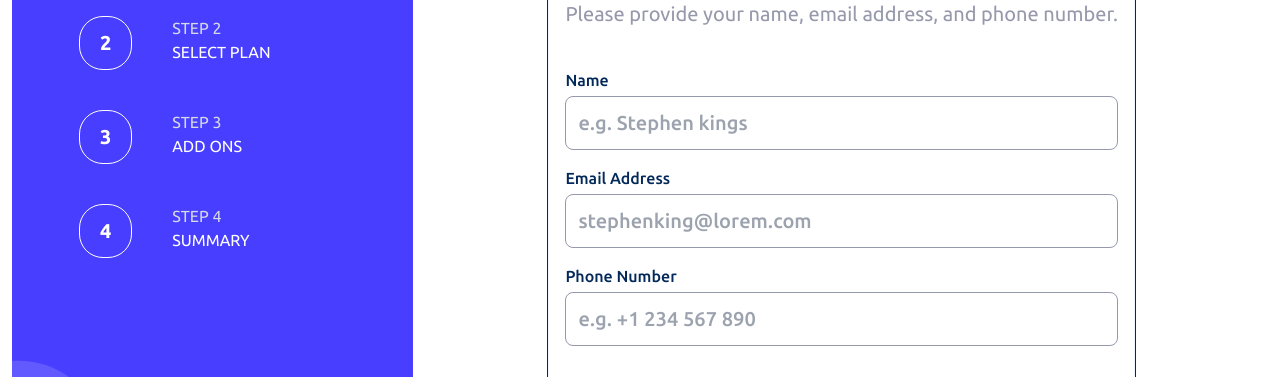
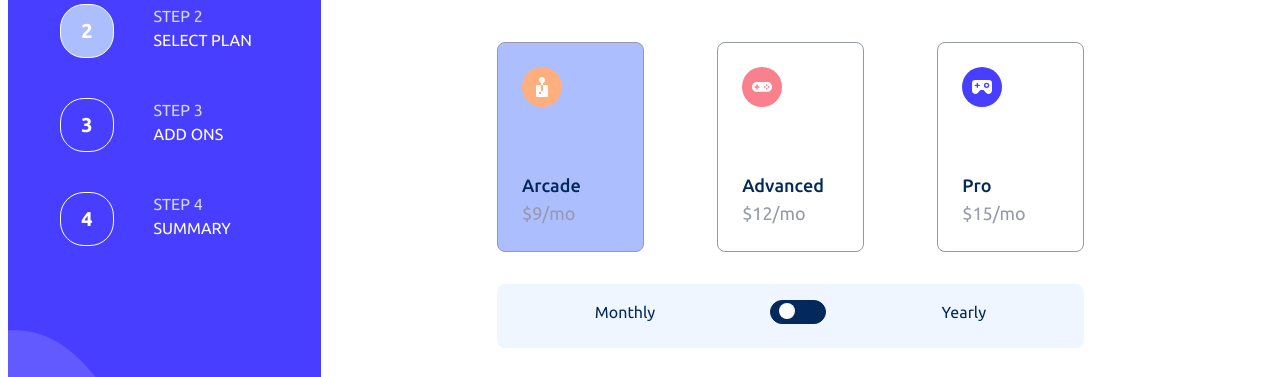
Before and after one commit to Dotjos/ghhjhh, a plain HTML site: page index.html in a window 1280 px wide. Shown: the part 154-531 px from the top of the page. Drawn offline with Linux system fonts and the light colour scheme; a web font is replaced by a local one.

Commit message:
css handles

```diff
--- a/index.html
+++ b/index.html
@@ -22,10 +22,10 @@
   </head>
   <body class="h-screen font-ubuntu bg-Magnolia xl:bg-White text-MarineBlue">
     <div
-      class="wrapper relative h-full xl:flex justify-between xl:pt-3 xl:pb-3 xl:pl-3 xl:pr-16"
+      class="wrapper relative h-full w-full xl:flex xl:static xl:justify-between xl:pr-5 xl:pl-2"
     >
       <div
-        class="illustration bg-cover w-full pt-16 h-1/3 bg-sidebarMobile xl:bg-sidebarDesktop xl:h-full xl:w-1/3 xl:rounded-b-2xl"
+        class="illustration bg-cover pt-16 h-1/3 bg-sidebarMobile xl:bg-sidebarDesktop xl:h-screen xl:w-1/4 xl:rounded-b-2xl"
       >
         <div
           class="sidebarPg flex w-2/3 ml-auto mr-auto justify-between text-White xl:block"
@@ -78,10 +78,10 @@
       </div>
 
       <div
-        class="info absolute w-full rounded-t-2xl top-1/4 h-3/4 xl:static xl:w-max xl:mr-20 xl:mt-10 2xl:w-2/5 2xl:mr-28 border border-MarineBlue"
+        class="info absolute w-full pt-4 pl-4 pr-4 h-full xl:pt-7 xl:pl-40 xl:pr-40 xl:w-3/4 rounded-t-2xl top-32 xl:static"
       >
         <div
-          class="changeSect text-MarineBlue ml-auto mr-auto border p-4 w-11/12 xl:border-4 xl:border-x-MarineBlue rounded-t-2xl border-Magnolia rounded-2xl bg-White mb-28 xl:mb-56 xl:w-full xl:h-full"
+          class="changeSect text-MarineBlue ml-auto mr-auto rounded-t-2xl p-4 rounded-2xl bg-White xl:pb-8 mb-40 xl:mb-0"
         ></div>
         <div class="attribution text-lg text-center pb-3 text-CoolGray">
           Challenge by
@@ -92,7 +92,8 @@
             >Oladotun Joseph</a
           >.
         </div>
-        <div class="footer flex justify-between bg-White p-3 h-20 2xl:text-2xl">
+
+        <div class="footer flex justify-between bg-White p-3 h-20">
           <div class="mt-auto mb-auto">
             <button class="backBut text-xl text-CoolGray font-medium hidden">
               Go back
@@ -100,7 +101,7 @@
           </div>
 
           <button
-            class="btnNext pl-4 pr-4 pt-3 pb-3 rounded-md tracking-widest border-2 bg-MarineBlue text-White xl:w-1/3 xl:pt-1 xl:pb-1 2xl:w-1/4"
+            class="btnNext pl-4 pr-4 pt-3 pb-3 rounded-md tracking-widest bg-MarineBlue text-White"
           >
             Next step
           </button>
--- a/index.js
+++ b/index.js
@@ -60,17 +60,21 @@ const pages = [
   </div>`,
   },
   {
-    html: `<h1 class="mt-7 text-3xl plans font-bold mb-4 xl:text-4xl 2xl:text-5xl">
+    html: `
+    <div class="flex mt-7 justify-between">
+    <h1 class=" text-3xl   plansl font-bold mb-4 xl:text-4xl 2xl:text-5xl">
     Select your plan
-    </h1>
+    </h1 >
+    <h1 class="text-2xl font-base emptyOne hidden text-StrawberryRed">Field is empty</h1>
+    </div>
     <p
     class="mb-5 font-normal text-lg text-CoolGray xl:pb-5 2xl:text-xl"
     >
     You have the option of monthly or yearly billing.
     </p>
-    <div class="2xl:flex 2xl:justify-between 2xl:h-2/4 2xl:mb-5">
+    <div class="xl:flex xl:justify-between xl:h-2/4 xl:mb-5">
     <div
-      class=" arcSel  border p-3 border-CoolGray rounded-lg flex mb-3  hover:border-MarineBlue 2xl:w-1/4 2xl:inline-block 2xl:p-6"
+      class=" arcSel xl:h-4/5  border p-3 border-CoolGray rounded-lg flex mb-3  hover:border-MarineBlue xl:w-1/4 xl:inline-block xl:p-6"
     >
       <img
         class="align-text-bottom"
@@ -78,7 +82,7 @@ const pages = [
         alt=""
       />
 
-      <div class="arcDiv pl-3 2xl:pl-0 2xl:pt-16  ">
+      <div class="arcDiv pl-3 xl:pl-0 xl:pt-16  ">
         <h1 class="font-medium text-lg">Arcade</h1>
         <h1 class=" text-CoolGray text-lg  arcPrice">
          $9/mo
@@ -88,14 +92,14 @@ const pages = [
     </div>
 
     <div
-      class=" advSel    border p-3 border-CoolGray rounded-lg flex mb-3  hover:border-MarineBlue 2xl:w-1/4 2xl:inline-block 2xl:p-6"
+      class=" advSel    border p-3 border-CoolGray rounded-lg flex mb-3  hover:border-MarineBlue xl:w-1/4 xl:inline-block xl:p-6"
     >
       <img
         class="align-text-bottom"
         src="./assets/images/icon-advanced.svg"
         alt=""
       />
-      <div class="advDiv  pl-3 2xl:pl-0 2xl:pt-16">
+      <div class="advDiv  pl-3 xl:pl-0 xl:pt-16">
         <h1 class="font-medium text-lg">Advanced</h1>
         <h1 class="text-CoolGray text-lg advPrice">
        $12/mo
@@ -105,14 +109,14 @@ const pages = [
     </div>
 
     <div
-      class=" proSel   border p-3 border-CoolGray rounded-lg flex mb-3  hover:border-MarineBlue 2xl:w-1/4 2xl:inline-block 2xl:p-6"
+      class=" proSel   border p-3 border-CoolGray rounded-lg flex mb-3  hover:border-MarineBlue xl:w-1/4 xl:inline-block xl:p-6"
     >
       <img
         class="align-text-bottom"
         src="./assets/images/icon-pro.svg"
         alt=""
       />
-      <div class="proDiv pl-3 2xl:pl-0 2xl:pt-16">
+      <div class="proDiv pl-3 xl:pl-0 xl:pt-16">
         <h1 class="font-medium text-lg">Pro</h1>
         <h1 class="text-CoolGray proPrice text-lg ">
           $15/mo
@@ -251,7 +255,7 @@ const pages = [
   },
 ];
 
-let currentPage = 0;
+let currentPage = 1;
 numberOne.classList.add("bg-PastelBlue");
 contentChange.innerHTML = pages[currentPage].html;
 
@@ -294,9 +298,7 @@ function next() {
     console.log(userData);
     updateNumberings();
   } else if (currentPage === 1) {
-    const plans = document.querySelector(".plans");
     currentPage++;
-    console.log(plans);
     contentChange.innerHTML = pages[currentPage].html;
   } else if (currentPage === 2) {
     currentPage++;
@@ -306,8 +308,6 @@ function next() {
     currentPage++;
     console.log(userData);
     contentChange.innerHTML = pages[currentPage].html;
-    const summaryUp = document.querySelector(".summaryUp");
-    const summaryDown = document.querySelector(".summaryDown");
   } else if (currentPage === 4) {
     contentChange.innerHTML = pages[currentPage].html;
   }
@@ -506,7 +506,7 @@ function pageTwoSel() {
     });
   });
 
-  const jujuju = (event) => {
+  const blueBg = (event) => {
     selDiv.forEach((div) => {
       div.classList.remove("bg-PastelBlue");
     });
@@ -515,7 +515,8 @@ function pageTwoSel() {
     // userData.plan = event.currentTarget;
   };
 
-  selDiv.forEach((div) => div.addEventListener("click", jujuju));
+  selDiv.forEach((div) => div.addEventListener("click", blueBg));
+  arcSel.classList.add("bg-PastelBlue");
 }
 
 function planDisplay() {
```
Also changed, not shown: output.css.
